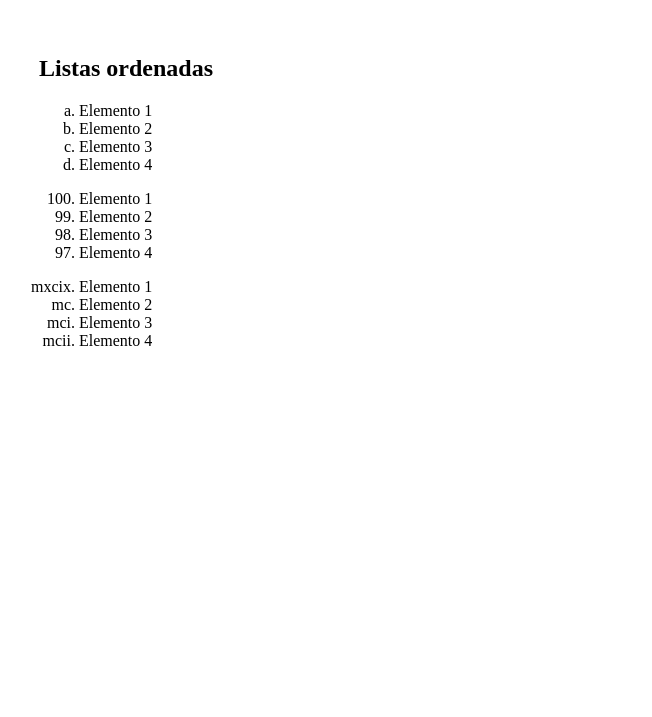
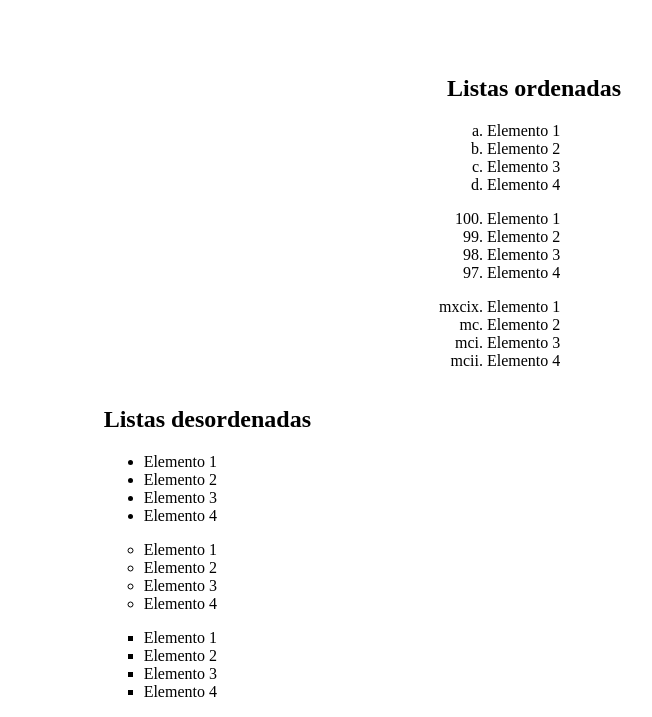
Before and after one commit to rominaruizdiaz/Basics_html_and_css, a plain HTML site: page exercise-2/index.html in a window 1280 px wide. Shown: the part 245-962 px from the top of the page, without its empty margins (261-913 px from the left). Before the commit the page ends 895 px from the top, so only its background shows below. Drawn offline with Linux system fonts and the light colour scheme.

Commit message:
unorder list added

```diff
--- a/exercise-2/index.html
+++ b/exercise-2/index.html
@@ -7,7 +7,7 @@
     <link rel="stylesheet" href="style.css">
 </head>
 <body>
-    <section>
+    <section id="order">
         <h1>Listas ordenadas</h1>
         <ol type="a" start="d">
             <li>Elemento 1</li>
@@ -28,5 +28,26 @@
             <li>Elemento 4</li>
         </ol>
     </section>
+    <section id="unorder">
+        <h1>Listas desordenadas</h1>
+        <ul type="">
+            <li>Elemento 1</li>
+            <li>Elemento 2</li>
+            <li>Elemento 3</li>
+            <li>Elemento 4</li>
+        </ul>
+        <ul type="circle">
+            <li>Elemento 1</li>
+            <li>Elemento 2</li>
+            <li>Elemento 3</li>
+            <li>Elemento 4</li>
+        </ul>
+        <ul type="square">
+            <li>Elemento 1</li>
+            <li>Elemento 2</li>
+            <li>Elemento 3</li>
+            <li>Elemento 4</li>
+        </ul>
+    </section>
 </body>
 </html>
--- a/exercise-2/style.css
+++ b/exercise-2/style.css
@@ -1,3 +1,14 @@
 body {
-    margin: 300px;
+    margin-top: 300px;
 }
+section {
+    align-items: center;
+}
+#order {
+    float: left;
+    margin-left: 700px;
+}
+#unorder {
+    float: right;
+    margin-right: 700px;
+}
```
